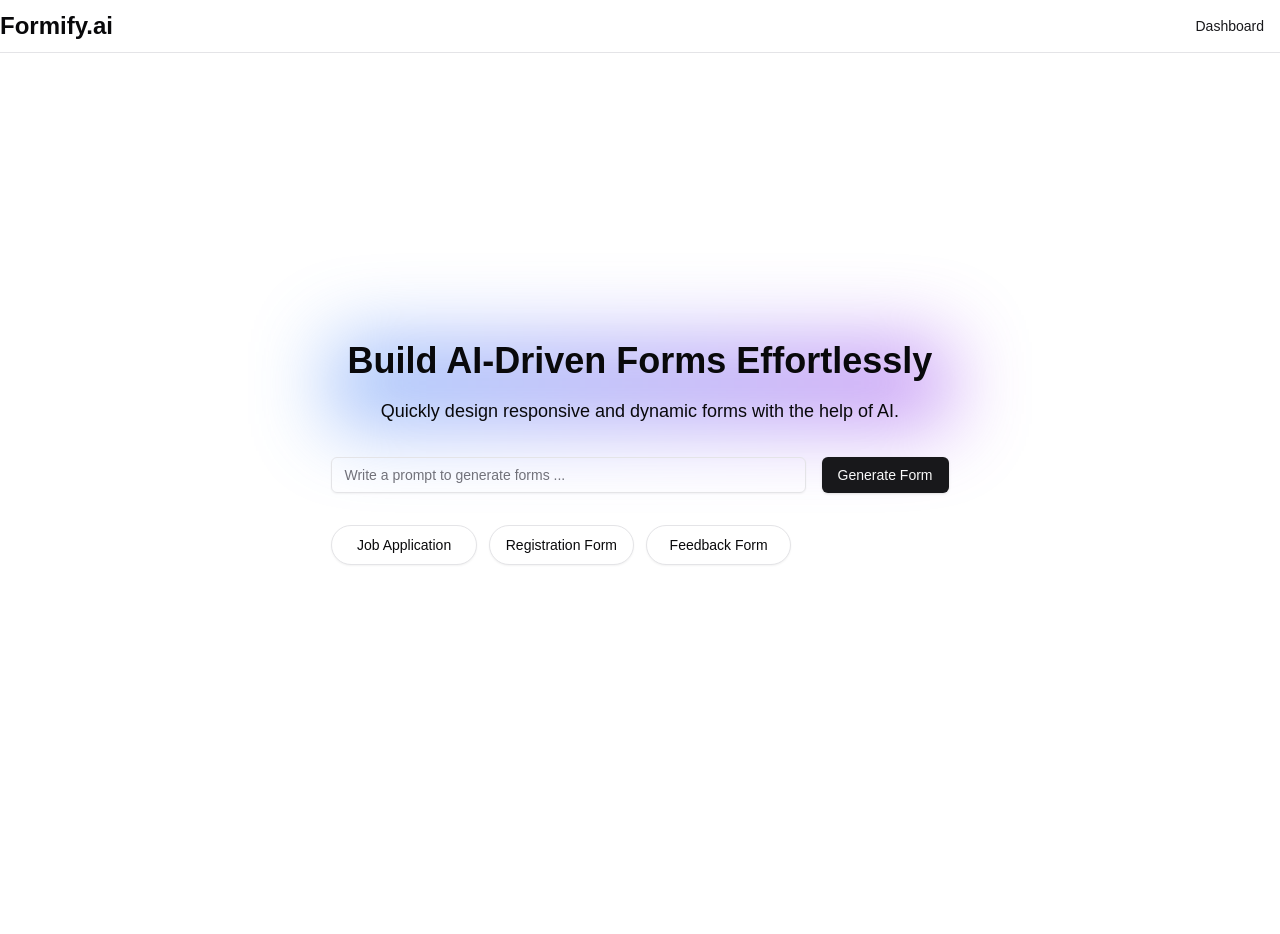
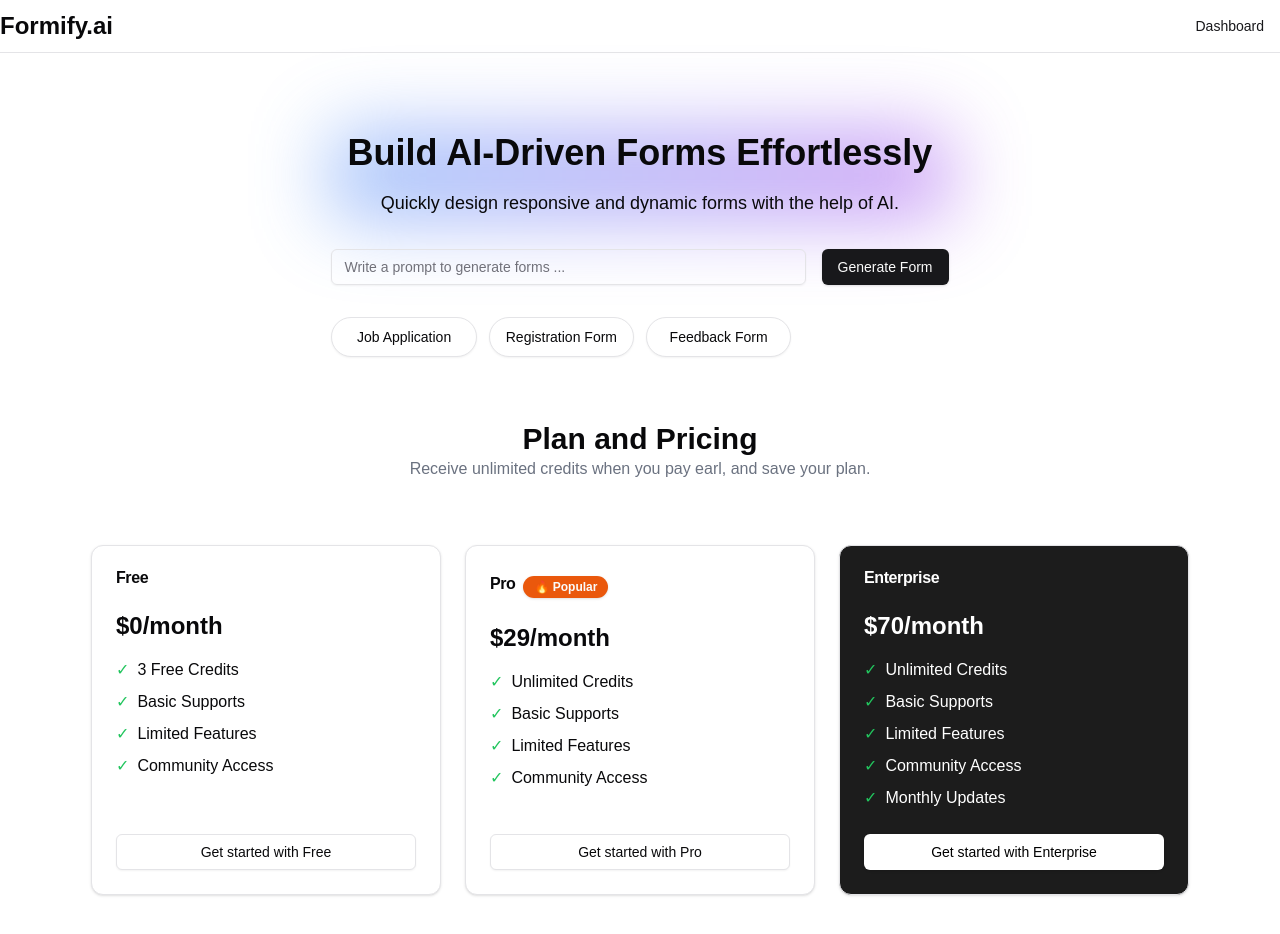
Before and after one commit to sanjaykumar200599/auto_formmate, a Next.js app: page / in a window 1280 px wide. Shown: the top 934 px of the page. Before the commit the page ends 853 px from the top, so only its background shows below. Built offline with nearby package versions, Linux system fonts and the light colour scheme.

Commit message:
preparing user interface

```diff
--- a/app/(home)/page.tsx
+++ b/app/(home)/page.tsx
@@ -1,10 +1,12 @@
 import HeroSection from '@/components/HeroSection'
+import PricingPage from '@/components/PricingPage'
 import React from 'react'
 
 const HomePage = () => {
   return (
     <div className='grid items-center justify-items-center min-h-screen p-8 gap-16 sm:p-20'>
         <HeroSection/>
+        <PricingPage userId='{user?.id}'/>
     </div>
   )
 }
--- a/components/PricingPage.tsx
+++ b/components/PricingPage.tsx
@@ -8,7 +8,7 @@ import {
   CardTitle,
 } from "./ui/card";
 import { Button } from "./ui/button";
-// import { PricingPlan, pricingPlan } from "@/lib/pricingplan";
+import { PricingPlan, pricingPlan } from "@/lib/pricingplan";
 import { Badge } from "./ui/badge";
 import {useRouter}  from "next/navigation";
 // import { getStripe } from "@/lib/stripe-client";
@@ -110,4 +110,4 @@ const PricingPage: React.FC<Props> = ({ userId }) => {
   );
 };
 
-export default PricingPage;
+export default PricingPage
--- /dev/null
+++ b/lib/pricingplan.ts
@@ -0,0 +1,40 @@
+
+export type PricingPlan = {
+    level:string;
+    price:string;
+    services:string[]
+}
+
+export const pricingPlan : PricingPlan[] = [
+    {
+        level:"Free",
+        price:"$0/month",
+        services:[
+            "3 Free Credits",
+            "Basic Supports",
+            "Limited Features",
+            "Community Access"
+        ]
+    },
+    {
+        level:"Pro",
+        price:"$29/month",
+        services:[
+            "Unlimited Credits",
+            "Basic Supports",
+            "Limited Features",
+            "Community Access"
+        ]
+    },
+    {
+        level:"Enterprise",
+        price:"$70/month",
+        services:[
+            "Unlimited Credits",
+            "Basic Supports",
+            "Limited Features",
+            "Community Access",
+            "Monthly Updates"
+        ]
+    },
+]
```
